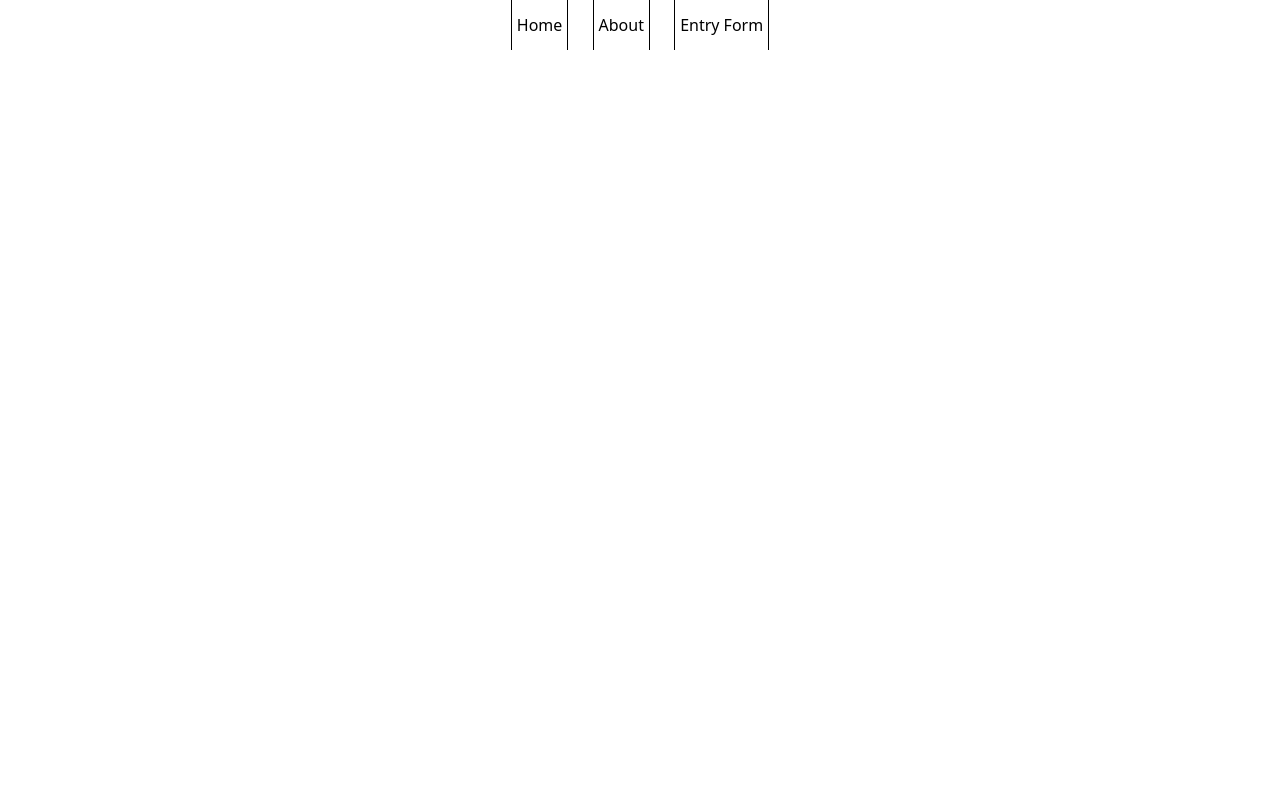
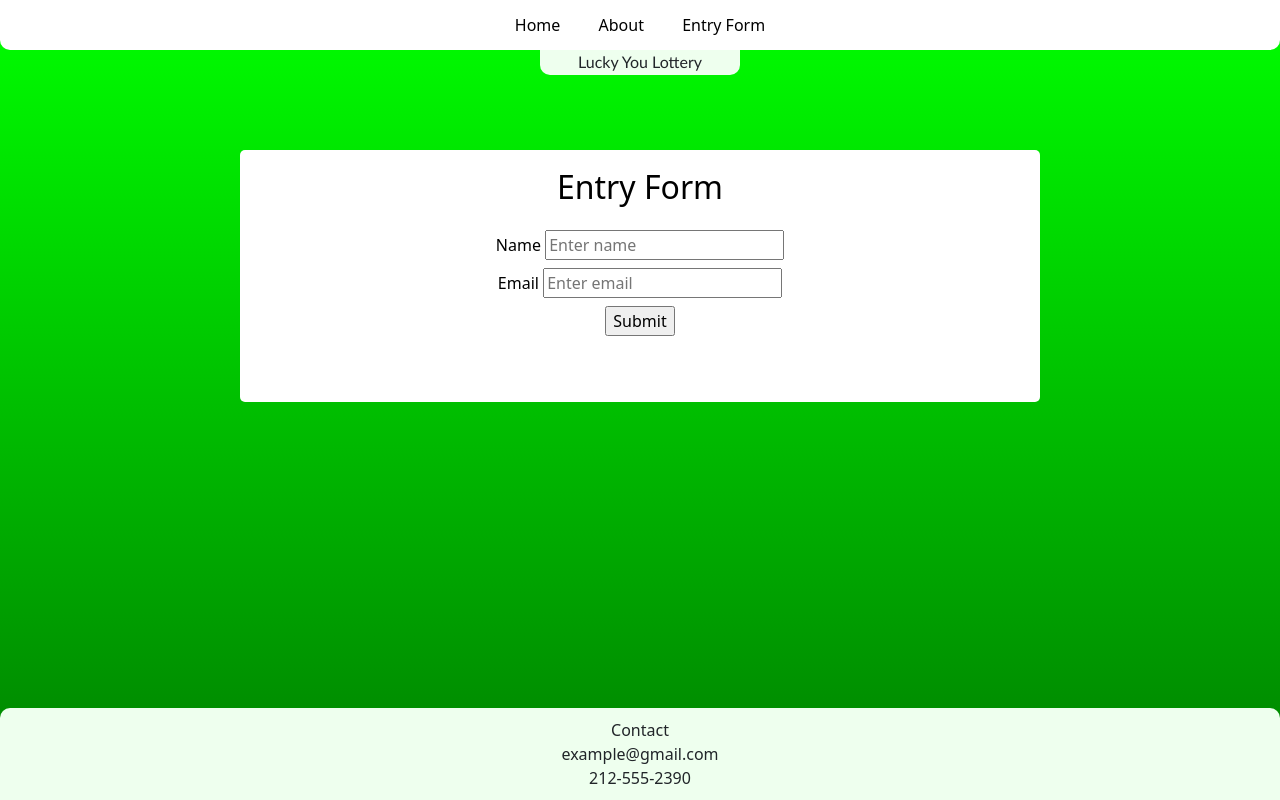
Before and after one commit to GalaxyShard-WDPP/weekly-3, a plain HTML site: page entry.html in a window 1280 px wide. Drawn offline with nearby package versions, Linux system fonts and the light colour scheme.

Commit message:
added content to pages, fixed style

```diff
--- /dev/null
+++ b/about.js
@@ -0,0 +1,4 @@
+
+
+let chanceSpan = document.getElementById("chance");
+chanceSpan.textContent = Math.trunc(Math.random()*15 + 10);
--- a/entry.html
+++ b/entry.html
@@ -9,7 +9,7 @@
     <link href="https://cdn.jsdelivr.net/npm/bootstrap@5.2.3/dist/css/bootstrap.min.css" rel="stylesheet" integrity="sha384-rbsA2VBKQhggwzxH7pPCaAqO46MgnOM80zW1RWuH61DGLwZJEdK2Kadq2F9CUG65" crossorigin="anonymous">
 
     <link rel="stylesheet" href="style.css">
-    <script defer src="index.js"></script>
+    <script defer src="entry.js"></script>
 </head>
 <body>
     <nav id="navigation-bar">
@@ -17,6 +17,33 @@
         <a href="about.html">About</a>
         <a href="entry.html">Entry Form</a>
     </nav>
+    <div id="title">
+        Lucky You Lottery
+    </div>
+    <div id="background"></div>
+    <div class="container-fluid">
+        <h2 class="fw-light mb-4 mt-2">Entry Form</h2>
+        <form id="entry-form" action="" onsubmit="submitEntry(); return false;" method="get">
+            <div class="my-2">
+                <label for="name">Name</label>
+                <input type="text" name="name" placeholder="Enter name" id="name">
+
+            </div>
+            <div class="my-2">
+                <label for="email">Email</label>
+                <input type="text" name="email" placeholder="Enter email" id="email">
+
+            </div>
+
+            <input type="submit" value="Submit">
+        </form>
+        <div id="confirm-entry" class="my-3">Your entry was submitted</div>
+    </div>
+    <footer>
+        <div>Contact</div>
+        <div>example@gmail.com</div>
+        <div>212-555-2390</div>
+    </footer>
     <!-- <script src="https://cdn.jsdelivr.net/npm/bootstrap@5.2.3/dist/js/bootstrap.bundle.min.js" integrity="sha384-kenU1KFdBIe4zVF0s0G1M5b4hcpxyD9F7jL+jjXkk+Q2h455rYXK/7HAuoJl+0I4" crossorigin="anonymous"></script> -->
 </body>
 </html>
--- /dev/null
+++ b/entry.js
@@ -0,0 +1,10 @@
+
+let form = document.getElementById("entry-form");
+let confirmation = document.getElementById("confirm-entry");
+function submitEntry() {
+    confirmation.classList.add("visible");
+    let name = form.name.value;
+    confirmation.textContent = `Your entry was submitted, ${name}`;
+}
+
+// no need for reimplementing the placeholder attribute
--- a/style.css
+++ b/style.css
@@ -1,6 +1,12 @@
-body {
+
+#background {
     background-image: linear-gradient(180deg, #00ff00, #008000);
-
+    z-index:-1;
+    position:fixed;
+    top:0;
+    left:0;
+    bottom:0;
+    right:0;
 }
 #navigation-bar {
     background-color: white;
@@ -17,34 +23,63 @@ body {
 #navigation-bar > a {
     color:black;
     text-decoration:none;
-    border-left: 1px solid black;
-    border-right: 1px solid black;
-    padding:0 5px;
-    margin:0 10px 0 10px;
+    border-left: 2px solid transparent;
+    border-right: 2px solid transparent;
+    padding:0 15px;
+    margin:0;
 
     line-height:50px;
+    height:50px;
     display:inline-block;
+
 }
 #navigation-bar > a:hover {
-    border-top:4px solid black;
-    border-bottom:4px solid black;
+    border-left-color:black;
+    border-right-color:black;
+
+    /* box-shadow:inset 0px -3px 0px 1px #000000; */
+    /* border-top:4px solid black; */
+    /* border-bottom:4px solid black; */
+}
+#title {
+    font-family:'Gill Sans', 'Gill Sans MT', Calibri, 'Trebuchet MS', sans-serif;
+    position:fixed;
+    height:25px;
+    background-color: white;
+    top:50px;
+    left:0;
+    right:0;
+    width:200px;
+    margin: 0 auto 0 auto;
+    text-align:center;
+    border-radius: 0 0 10px 10px;
+    background-color: #eeffee;
 }
 .container-fluid {
     color:black;
     background-color: white;
     border-radius:5px;
     padding: 10px;
-    margin: 100px auto 10px auto;
+    margin: 150px auto 10px auto;
     max-width:800px;
     width:95vw;
+    text-align:center;
 }
 footer {
     border-radius: 10px 10px 0 0;
     padding:10px;
-    background-color: #ddffdd;
+    background-color: #eeffee;
 
     position:absolute;
     bottom:0;
     left:0;
     right:0;
+    text-align:center;
 }
+
+#confirm-entry {
+    opacity:0;
+}
+#confirm-entry.visible {
+    opacity:1;
+}
```
Also changed, not shown: about.html (+15 -1 lines), index.html (+11 -5 lines), index.js (deleted).
